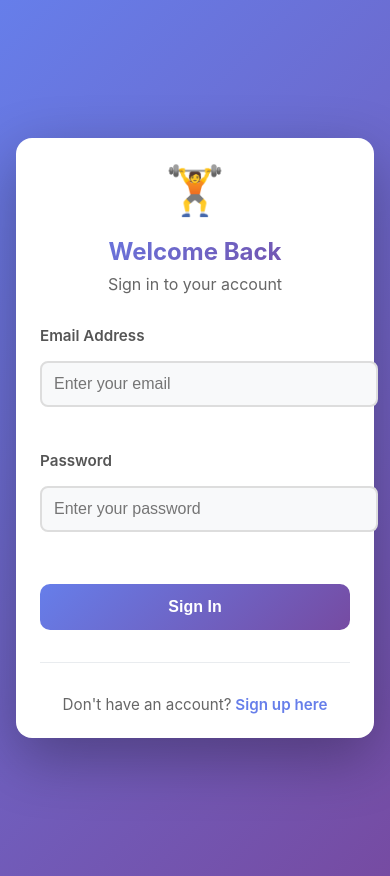
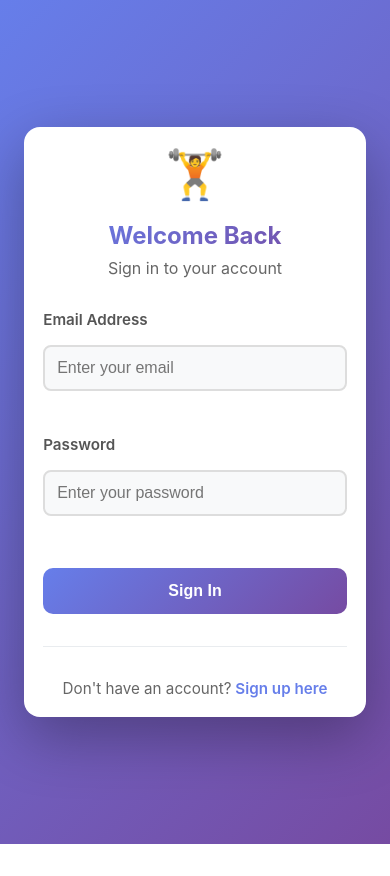
Before and after one commit to ThumulaGamage/Gym-Booking--frontend, a React (Create React App) app: page /login in a window 390 px wide. After the commit the page ends 844 px from the top, so only its background shows below. Built offline with nearby package versions, Linux system fonts and the light colour scheme.

Commit message:
fixed the problem in login and register UI

```diff
--- a/src/pages/css/Login.css
+++ b/src/pages/css/Login.css
@@ -1,4 +1,14 @@
 /* Login Container */
+
+
+* {
+  box-sizing: border-box;
+}
+
+html, body {
+  overflow-x: hidden;
+}
+
 .login-container {
   min-height: 100vh;
   display: flex;
@@ -237,3 +247,15 @@
     font-size: 1rem;
   }
 }
+@media (max-width: 480px) {
+  .login-card {
+    max-width: 100% !important;
+    width: 100% !important;
+    padding: 1.2rem !important;
+    margin: 0 1rem;
+  }
+
+  .login-container {
+    padding: 0.5rem !important;
+  }
+}
--- a/src/pages/css/Register.css
+++ b/src/pages/css/Register.css
@@ -1,4 +1,12 @@
 /* Register Container */
+
+* {
+  box-sizing: border-box;
+}
+
+html, body {
+  overflow-x: hidden;
+}
 .register-container {
   min-height: 100vh;
   display: flex;
@@ -297,3 +305,16 @@
     font-size: 0.85rem;
   }
 }
+@media (max-width: 480px) {
+
+  .register-container {
+    padding: 0.5rem !important;
+  }
+
+  .register-card {
+    max-width: 100% !important;
+    width: 100% !important;
+    padding: 1.2rem !important;
+    margin: 0 1rem;
+  }
+}
```
